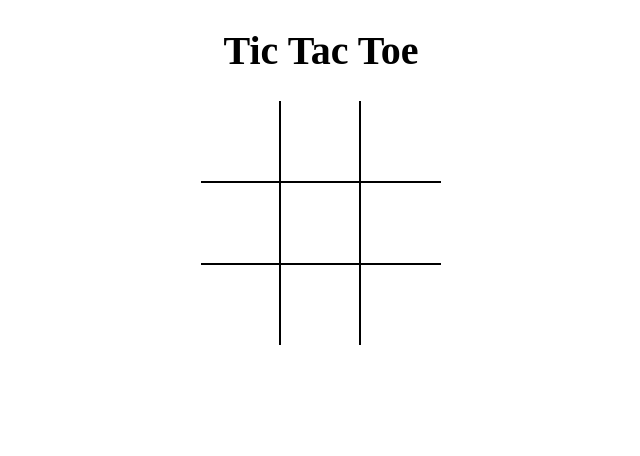
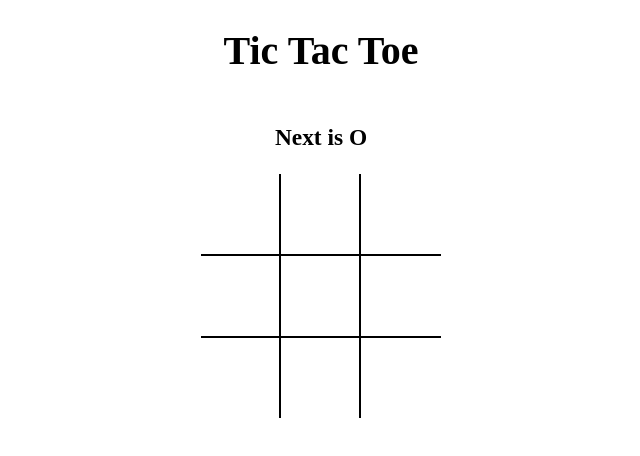
Before and after one commit to param-sahai/TicTacToe, a React (Vite) app: page / in a window 1280 px wide. Shown: the top 456 px of the page, without its empty margins (319-959 px from the left). Built offline with nearby package versions, Linux system fonts and the light colour scheme.

Commit message:
Added winner logic and messages

```diff
--- a/src/App.jsx
+++ b/src/App.jsx
@@ -1,10 +1,38 @@
-import React from 'react';
+import React, { useState } from 'react';
 import Board from './components/Board';
+import { calculateWinner } from './Winner';
 const App = () => {
+  const [board, setBoard] = useState(Array(9).fill(null));
+  const [isNext, setIsNext] = useState(false);
+
+  const winner = calculateWinner(board);
+
+  const message = winner
+    ? `Winner is ${winner}`
+    : `Next is ${isNext ? 'X' : 'O'}`;
+
+  const handleSquareClick = position => {
+    if (board[position] || winner) {
+      return;
+    }
+
+    setBoard(prev => {
+      return prev.map((square, pos) => {
+        if (pos === position) {
+          return isNext ? 'X' : 'O';
+        }
+        return square;
+      });
+    });
+
+    setIsNext(prev => !prev);
+  };
+
   return (
     <div className="app">
       <h1>Tic Tac Toe</h1>
-      <Board />
+      <h3>{message}</h3>
+      <Board board={board} handleSquareClick={handleSquareClick} />
     </div>
   );
 };
--- /dev/null
+++ b/src/Winner.js
@@ -0,0 +1,19 @@
+export function calculateWinner(squares) {
+    const lines = [
+        [0, 1, 2],
+        [3, 4, 5],
+        [6, 7, 8],
+        [0, 3, 6],
+        [1, 4, 7],
+        [2, 5, 8],
+        [0, 4, 8],
+        [2, 4, 6],
+    ];
+    for (let i = 0; i < lines.length; i++) {
+        const [a, b, c] = lines[i];
+        if (squares[a] && squares[a] === squares[b] && squares[a] === squares[c]) {
+            return squares[a];
+        }
+    }
+    return null;
+}
--- a/src/components/Board.jsx
+++ b/src/components/Board.jsx
@@ -1,27 +1,7 @@
-import React, { useState } from 'react';
+import React from 'react';
 import Square from './Square';
 import '../styles/root.scss';
-const Board = () => {
-  const [board, setBoard] = useState(Array(9).fill(null));
-  const [isNext, setIsNext] = useState(false);
-
-  const handleSquareClick = position => {
-    if (board[position]) {
-      return;
-    }
-
-    setBoard(prev => {
-      return prev.map((square, pos) => {
-        if (pos === position) {
-          return isNext ? 'X' : 'O';
-        }
-        return square;
-      });
-    });
-
-    setIsNext(prev => !prev);
-  };
-
+const Board = ({ board, handleSquareClick }) => {
   const renderSquare = position => {
     return (
       <Square
```
